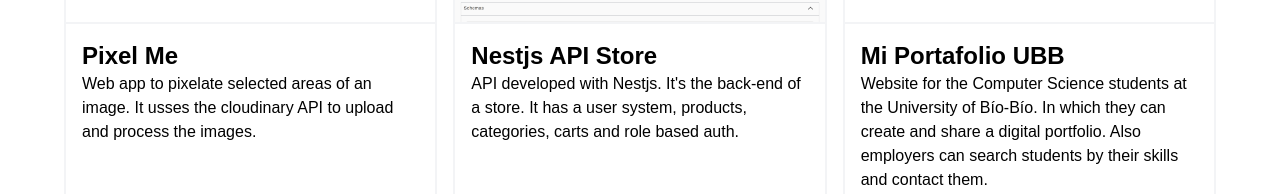
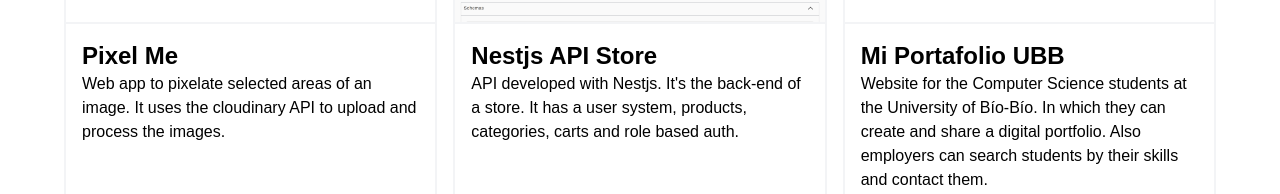
Before and after one commit to pablovrl/portfolio, a React (Vite) app: page / in a window 1280 px wide. Shown: the part 824-1018 px from the top of the page. Built offline with nearby package versions, Linux system fonts and the light colour scheme.

Commit message:
update project description

```diff
--- a/src/data/projects.ts
+++ b/src/data/projects.ts
@@ -8,7 +8,7 @@
     title: "Pixel Me",
     image: pixelMeImage,
     description: {
-      en: "Web app to pixelate selected areas of an image. It usses the cloudinary API to upload and process the images.",
+      en: "Web app to pixelate selected areas of an image. It uses the cloudinary API to upload and process the images.",
       es: "Aplicación web para pixelar áreas seleccionadas de una imagen. Usa la API de cloudinary para subir y procesar las imágenes.",
     },
     codeUrl: "https://github.com/pablovrl/pixelme",
```
